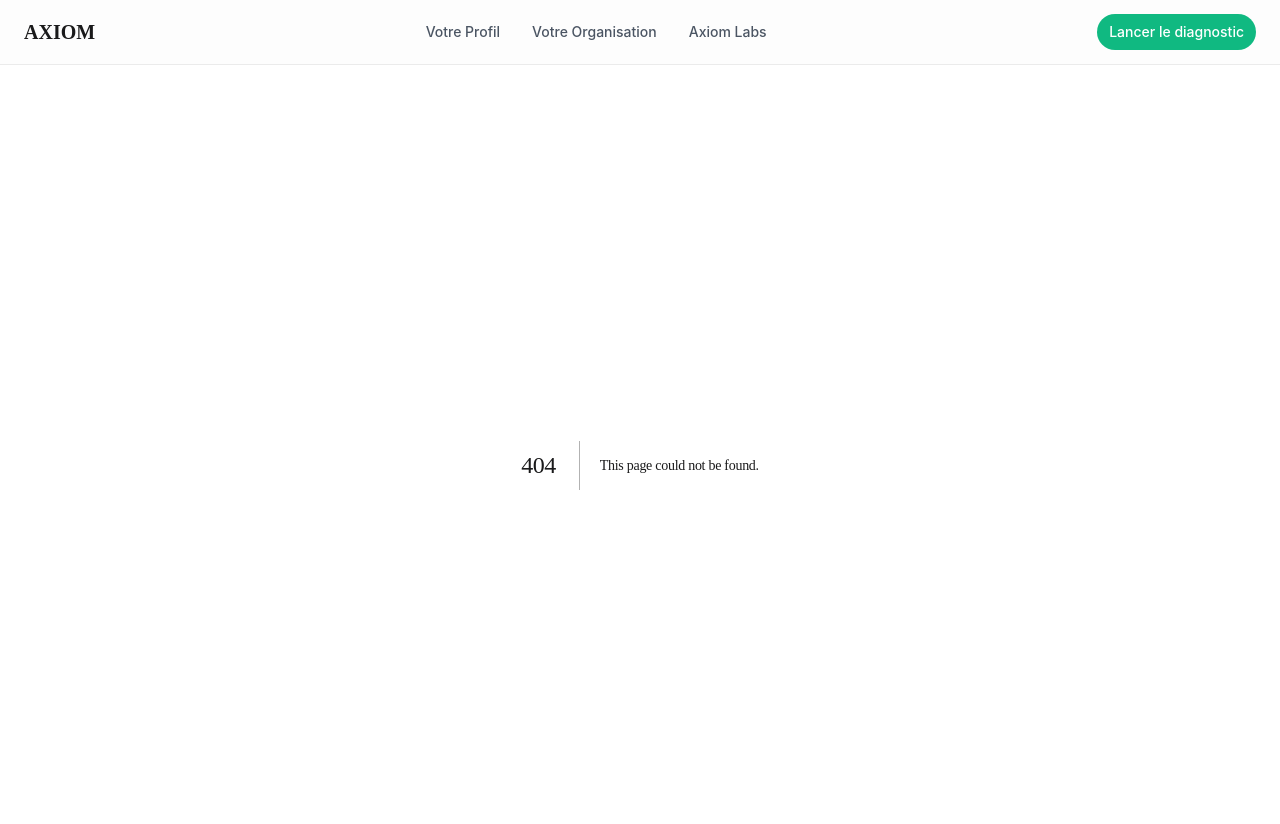
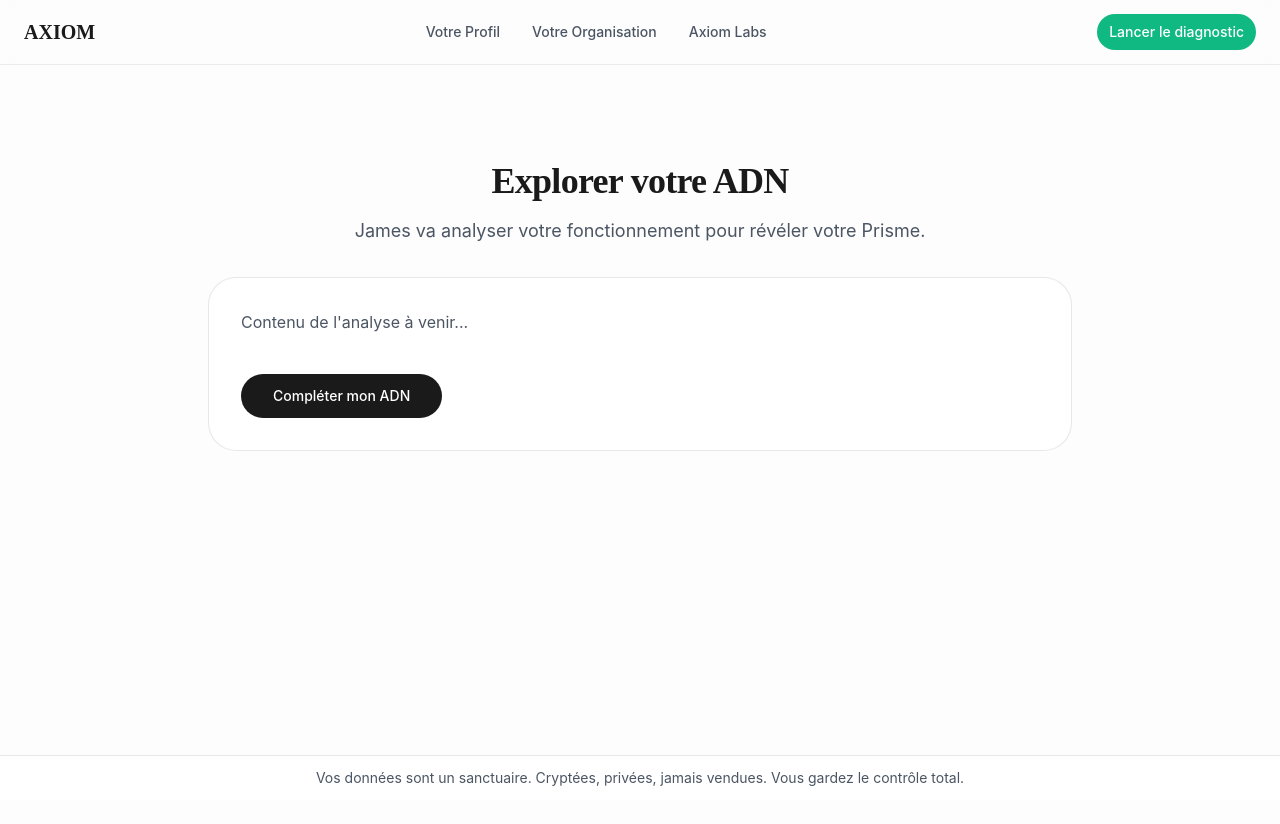
Before and after one commit to Yolesmans/james, a Next.js app: page /profil/analyse in a window 1280 px wide. Before the commit this address had no page. Shown: the top 824 px of the page. Built offline with nearby package versions, Linux system fonts and the light colour scheme.

Commit message:
phrase debut + onglets

```diff
--- /dev/null
+++ b/app/profil/analyse/page.tsx
@@ -0,0 +1,71 @@
+'use client'
+
+import { useEffect, useState } from 'react'
+import { motion } from 'framer-motion'
+import { setAdnCompleted } from '@/lib/adn'
+import BentoCard from '@/components/ui/BentoCard'
+import { Button } from '@/components/ui/button'
+
+export default function ProfilAnalysePage() {
+  const [mounted, setMounted] = useState(false)
+
+  useEffect(() => {
+    setMounted(true)
+  }, [])
+
+  const handleCompleteAdn = () => {
+    setAdnCompleted(true)
+    // Optionnel: redirection ou notification
+  }
+
+  return (
+    <div className="min-h-screen bg-[#FDFDFD] pb-20">
+      <div className="container max-w-4xl mx-auto px-4 py-12 md:py-24">
+        <div className="space-y-8">
+          <div className="text-center space-y-4">
+            <h1 className="text-3xl md:text-4xl font-serif font-semibold text-[#1A1A1B]">
+              Explorer votre ADN
+            </h1>
+            <p className="text-lg text-[#4B5563] max-w-2xl mx-auto">
+              James va analyser votre fonctionnement pour révéler votre Prisme.
+            </p>
+          </div>
+
+          <BentoCard className="bg-white border-[rgba(26,26,27,0.1)]">
+            <div className="space-y-6">
+              <p className="text-[#4B5563]">
+                Contenu de l'analyse à venir...
+              </p>
+
+              <div className="pt-4">
+                <Button
+                  onClick={handleCompleteAdn}
+                  size="lg"
+                  className="bg-[#1A1A1B] hover:bg-[#1A1A1B]/90 text-white font-medium"
+                >
+                  Compléter mon ADN
+                </Button>
+              </div>
+            </div>
+          </BentoCard>
+        </div>
+      </div>
+
+      {/* Bandeau de confidentialité */}
+      {mounted && (
+        <motion.div
+          initial={{ opacity: 0, y: 20 }}
+          animate={{ opacity: 1, y: 0 }}
+          transition={{ delay: 0.3, duration: 0.5, ease: 'easeOut' }}
+          className="fixed bottom-0 left-0 right-0 z-50 bg-white/80 backdrop-blur-sm border-t border-[rgba(26,26,27,0.1)] px-4 py-3"
+        >
+          <div className="container max-w-4xl mx-auto">
+            <p className="text-xs md:text-sm text-[#4B5563] text-center">
+              Vos données sont un sanctuaire. Cryptées, privées, jamais vendues. Vous gardez le contrôle total.
+            </p>
+          </div>
+        </motion.div>
+      )}
+    </div>
+  )
+}
--- /dev/null
+++ b/app/profil/futur/page.tsx
@@ -0,0 +1,41 @@
+'use client'
+
+import { useEffect, useState } from 'react'
+import { getAdnCompleted } from '@/lib/adn'
+import LockedPlaceholder from '@/components/profil/LockedPlaceholder'
+
+export default function ProfilFuturPage() {
+  const [adnCompleted, setAdnCompleted] = useState<boolean | null>(null)
+
+  useEffect(() => {
+    setAdnCompleted(getAdnCompleted())
+  }, [])
+
+  // Afficher le placeholder pendant le chargement
+  if (adnCompleted === null) {
+    return (
+      <div className="min-h-screen flex items-center justify-center bg-[#FDFDFD]">
+        <div className="text-[#1A1A1B]">Chargement...</div>
+      </div>
+    )
+  }
+
+  // Si l'ADN n'est pas complété, afficher le placeholder verrouillé
+  if (!adnCompleted) {
+    return <LockedPlaceholder />
+  }
+
+  // Si l'ADN est complété, afficher le contenu (placeholder minimal pour l'instant)
+  return (
+    <div className="min-h-screen flex items-center justify-center bg-[#FDFDFD] px-4">
+      <div className="text-center max-w-2xl">
+        <h1 className="text-3xl md:text-4xl font-serif font-semibold text-[#1A1A1B] mb-4">
+          Votre futur
+        </h1>
+        <p className="text-lg text-[#4B5563]">
+          Contenu à venir
+        </p>
+      </div>
+    </div>
+  )
+}
--- /dev/null
+++ b/app/profil/resultats/page.tsx
@@ -0,0 +1,41 @@
+'use client'
+
+import { useEffect, useState } from 'react'
+import { getAdnCompleted } from '@/lib/adn'
+import LockedPlaceholder from '@/components/profil/LockedPlaceholder'
+
+export default function ProfilResultatsPage() {
+  const [adnCompleted, setAdnCompleted] = useState<boolean | null>(null)
+
+  useEffect(() => {
+    setAdnCompleted(getAdnCompleted())
+  }, [])
+
+  // Afficher le placeholder pendant le chargement
+  if (adnCompleted === null) {
+    return (
+      <div className="min-h-screen flex items-center justify-center bg-[#FDFDFD]">
+        <div className="text-[#1A1A1B]">Chargement...</div>
+      </div>
+    )
+  }
+
+  // Si l'ADN n'est pas complété, afficher le placeholder verrouillé
+  if (!adnCompleted) {
+    return <LockedPlaceholder />
+  }
+
+  // Si l'ADN est complété, afficher le contenu (placeholder minimal pour l'instant)
+  return (
+    <div className="min-h-screen flex items-center justify-center bg-[#FDFDFD] px-4">
+      <div className="text-center max-w-2xl">
+        <h1 className="text-3xl md:text-4xl font-serif font-semibold text-[#1A1A1B] mb-4">
+          Vos résultats
+        </h1>
+        <p className="text-lg text-[#4B5563]">
+          Contenu à venir
+        </p>
+      </div>
+    </div>
+  )
+}
--- /dev/null
+++ b/components/profil/LockedPlaceholder.tsx
@@ -0,0 +1,42 @@
+'use client'
+
+import { motion } from 'framer-motion'
+import Link from 'next/link'
+import { Button } from '@/components/ui/button'
+import BentoCard from '@/components/ui/BentoCard'
+
+export default function LockedPlaceholder() {
+  return (
+    <div className="min-h-screen flex items-center justify-center bg-[#FDFDFD] px-4">
+      <motion.div
+        initial={{ opacity: 0, y: 20 }}
+        animate={{ opacity: 1, y: 0 }}
+        transition={{ duration: 0.5, ease: 'easeOut' }}
+        className="w-full max-w-md"
+      >
+        <BentoCard className="text-center bg-white border-[rgba(26,26,27,0.1)]">
+          <motion.div
+            initial={{ opacity: 0 }}
+            animate={{ opacity: 1 }}
+            transition={{ delay: 0.2, duration: 0.4 }}
+            className="space-y-6"
+          >
+            <h2 className="text-2xl md:text-3xl font-serif font-semibold text-[#1A1A1B] leading-tight">
+              Pour révéler votre Prisme, James doit d'abord explorer votre ADN.
+            </h2>
+
+            <div className="pt-4">
+              <Button
+                asChild
+                size="lg"
+                className="bg-[#1A1A1B] hover:bg-[#1A1A1B]/90 text-white font-medium"
+              >
+                <Link href="/profil/analyse">Explorer mon ADN</Link>
+              </Button>
+            </div>
+          </motion.div>
+        </BentoCard>
+      </motion.div>
+    </div>
+  )
+}
--- /dev/null
+++ b/lib/adn.ts
@@ -0,0 +1,43 @@
+/**
+ * Helper pour gérer l'état "ADN complété" dans localStorage
+ * Source de vérité simple et non destructive
+ */
+
+const ADN_STORAGE_KEY = 'axiom_adn_completed'
+
+/**
+ * Vérifie si l'ADN est complété
+ * @returns true si l'ADN est complété, false sinon
+ */
+export function getAdnCompleted(): boolean {
+  if (typeof window === 'undefined') {
+    return false
+  }
+
+  try {
+    const value = localStorage.getItem(ADN_STORAGE_KEY)
+    return value === 'true'
+  } catch {
+    return false
+  }
+}
+
+/**
+ * Définit l'état de complétion de l'ADN
+ * @param value true si l'ADN est complété, false sinon
+ */
+export function setAdnCompleted(value: boolean): void {
+  if (typeof window === 'undefined') {
+    return
+  }
+
+  try {
+    if (value) {
+      localStorage.setItem(ADN_STORAGE_KEY, 'true')
+    } else {
+      localStorage.removeItem(ADN_STORAGE_KEY)
+    }
+  } catch {
+    // Silently fail if localStorage is not available
+  }
+}
--- a/package.json
+++ b/package.json
@@ -18,6 +18,7 @@
     "@radix-ui/react-label": "^2.0.2",
     "class-variance-authority": "^0.7.0",
     "clsx": "^2.0.0",
+    "framer-motion": "^10.16.16",
     "lucide-react": "^0.303.0",
     "tailwind-merge": "^2.2.0"
   },
```
